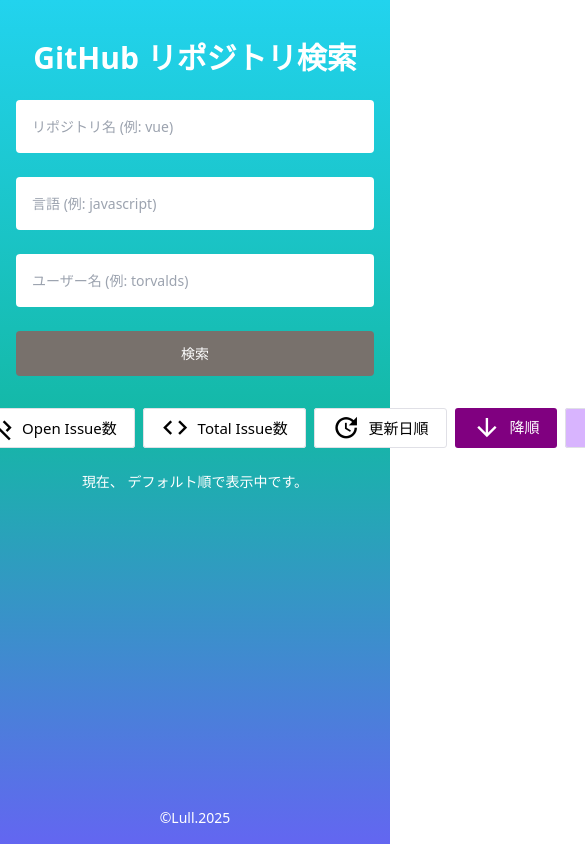
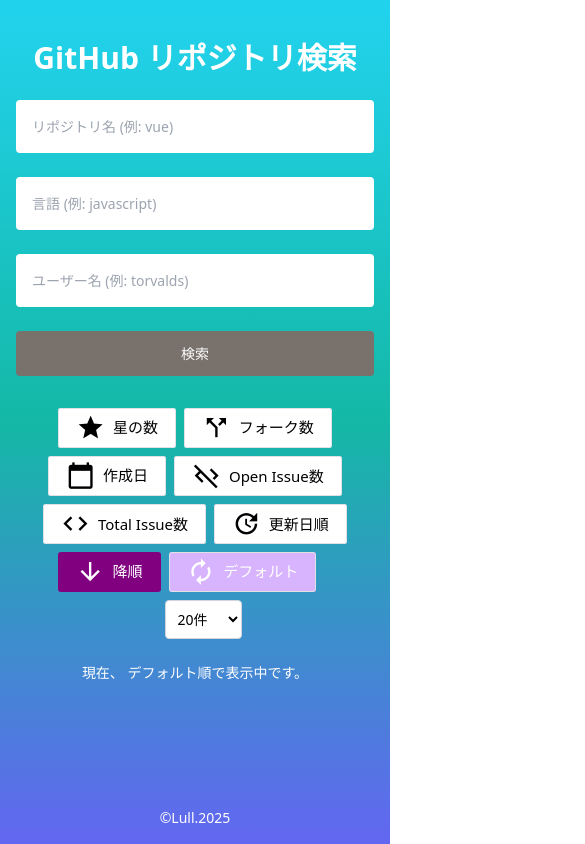
Before and after one commit to nagi0705/github-search-app, a Nuxt app: page / in a window 390 px wide. Shown: the top 844 px of the page, 585 px wide, since content can reach past the window. Built offline with nearby package versions, Linux system fonts and the light colour scheme.

Commit message:
レスポンシブ

```diff
--- a/pages/index.vue
+++ b/pages/index.vue
@@ -19,9 +19,9 @@
             </div>
 
             <!-- ソートボタンと表示件数選択 -->
-            <div class="flex justify-center items-center mb-6">
+            <div class="flex flex-col sm:flex-row justify-center items-center mb-6">
                 <!-- 中央: ソートボタン -->
-                <div class="flex gap-2">
+                <div class="flex flex-wrap gap-2 justify-center">
                     <NButton size="large" variant="solid" @click="sortByStars"
                         :class="{ 'bg-purple-300 text-white': isSortedByStars, 'bg-white text-black hover:bg-purple-500': !isSortedByStars }">
                         <span class="material-icons">star</span> 星の数
--- /dev/null
+++ b/~/assets/css/custom.css
@@ -0,0 +1,9 @@
+@media (max-width: 640px) {
+  .container {
+    padding: 0 1rem;
+  }
+  .text-center {
+    text-align: center;
+  }
+  /* 他のスタイル調整 */
+}
```
